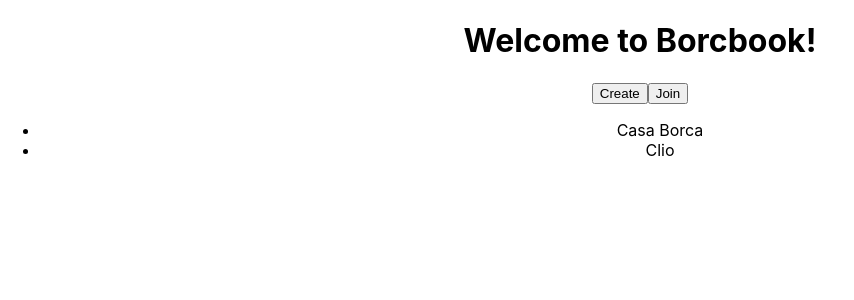
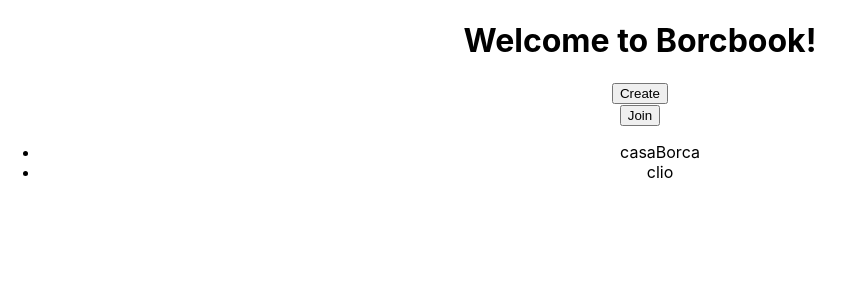
Before and after one commit to silviaserafini/borcbook, a React (Create React App) app: page / in a window 1280 px wide. Shown: the top 300 px of the page, without its empty margins (0-854 px from the left). Built offline with nearby package versions, Linux system fonts and the light colour scheme.

Commit message:
added dynamic entries

```diff
--- a/src/Home.js
+++ b/src/Home.js
@@ -2,14 +2,32 @@ import React, { Component } from 'react';
 
 class Home extends Component{
     render(){
+        const entityList = [
+            {
+                id: 1,
+                name:"casaBorca"
+            },
+            {
+                id: 2,
+                name:"clio"
+            }
+        ];
+        const entries = entityList.map((entity)=>{
+            return (
+                <li>{entity.name}</li>
+            );
+        });
         return(
             <div>
                 <h1> Welcome to Borcbook!</h1>
-                <button>Create</button>
-                <button>Join</button>
+                <div>
+                    <button>Create</button>
+                </div>
+                <div>
+                    <button>Join</button>
+                </div>
                 <ul>
-                    <li>Casa Borca</li>
-                    <li>Clio</li>
+                    {entries}
                 </ul>
             </div>
         );
```
